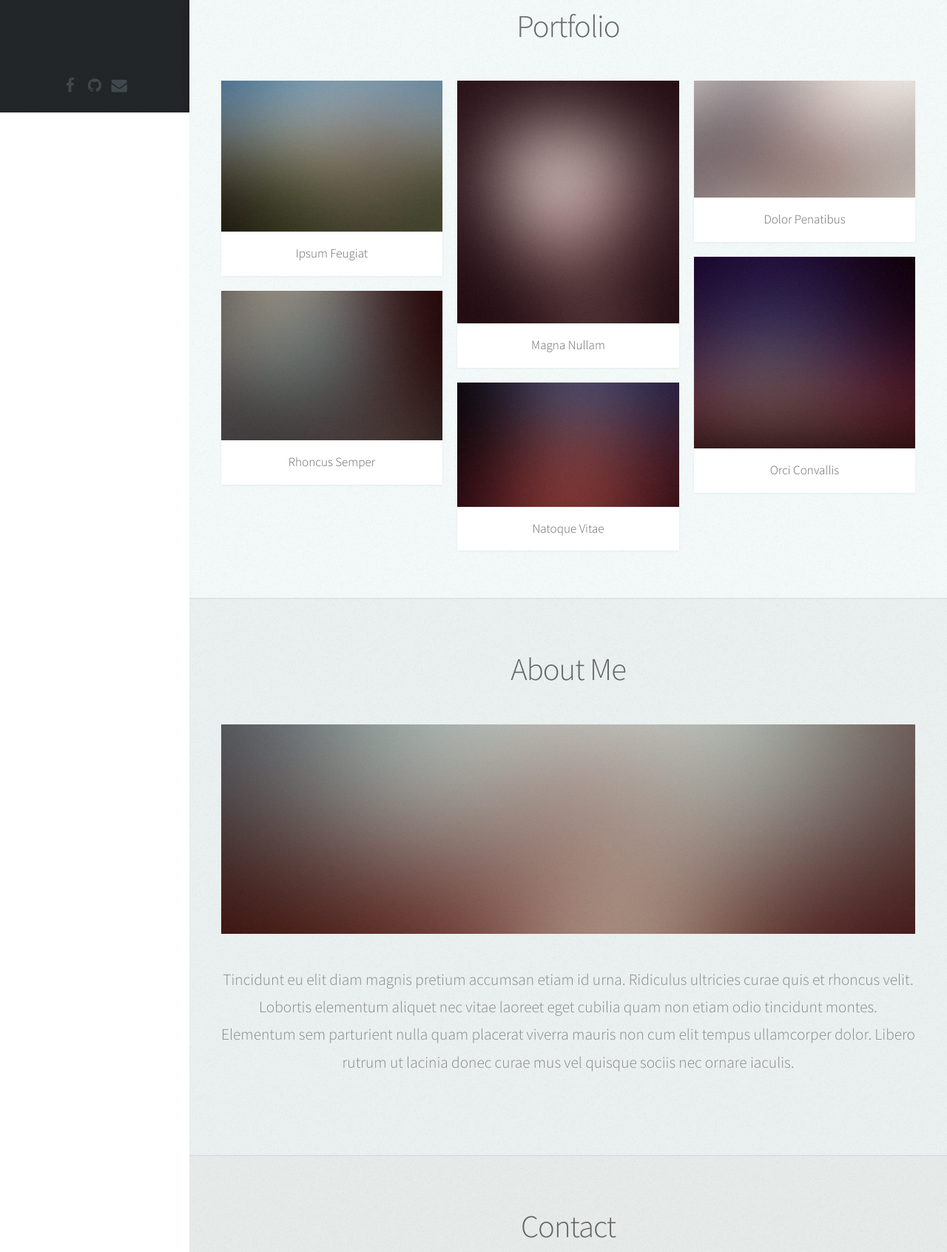
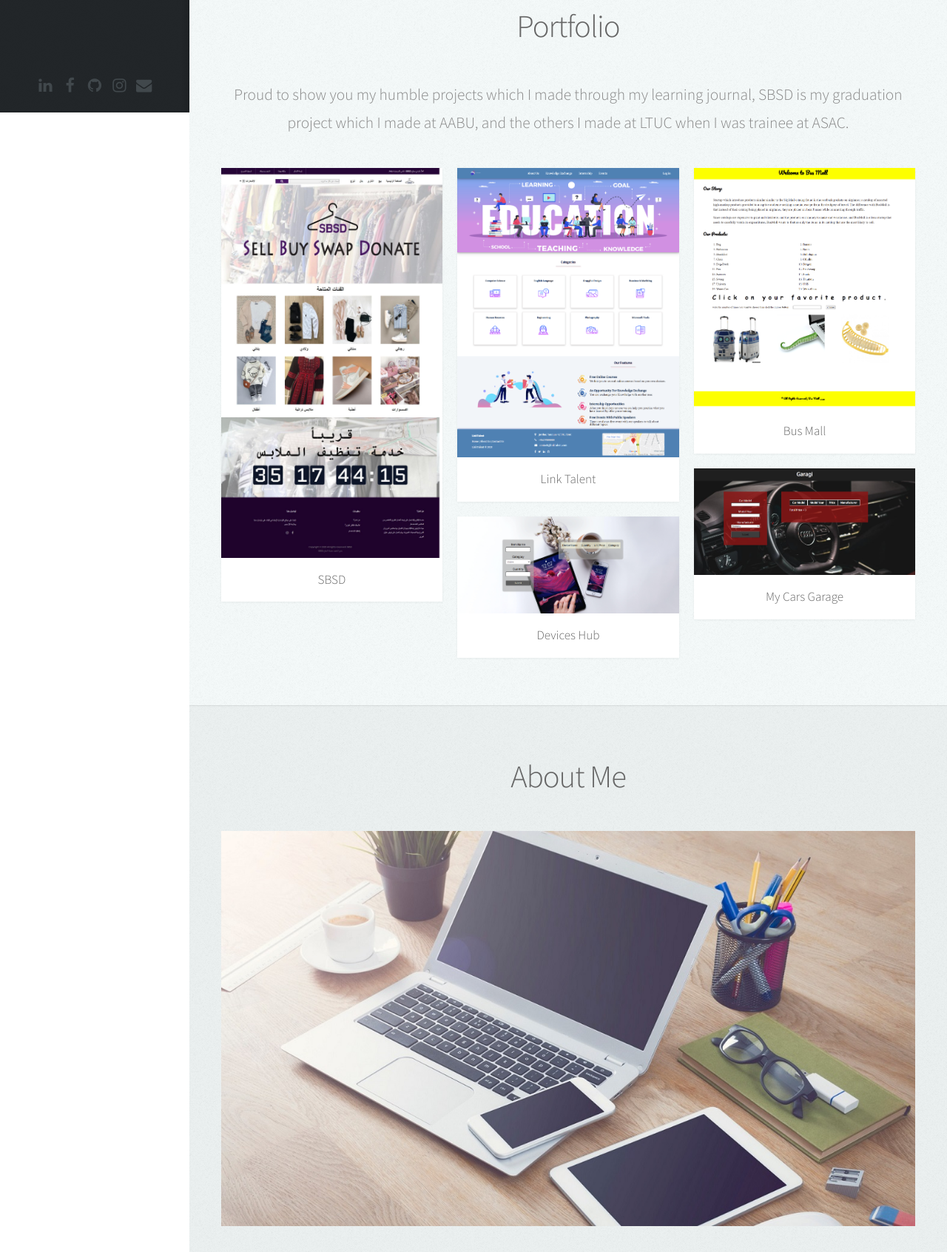
Before and after one commit to Tamaramoh12/TamaraPortfolio-, a website: page public/index.html in a window 1280 px wide. Shown: the part 648-2340 px from the top of the page at 74% size. Drawn offline with Linux system fonts and the light colour scheme.

Commit message:
change content

```diff
--- a/public/index.html
+++ b/public/index.html
@@ -33,10 +33,10 @@
 
 					<!-- Social Icons -->
 						<ul class="icons">
-							<!-- <li><a href="#" class="icon fa-twitter"><span class="label">Twitter</span></a></li> -->
+							<li><a href="https://www.linkedin.com/in/tamara-hussien/" class="icon fa-linkedin"><span class="label">Linkedin</span></a></li>
 							<li><a href="https://www.facebook.com/TamaraHussien97" class="icon fa-facebook"><span class="label">Facebook</span></a></li>
 							<li><a href="https://github.com/Tamaramoh12" class="icon fa-github"><span class="label">Github</span></a></li>
-							<!-- <li><a href="#" class="icon fa-dribbble"><span class="label">Dribbble</span></a></li> -->
+							<li><a href="https://www.instagram.com/tamara_hus/" class="icon fa-instagram"><span class="label">Instagram</span></a></li>
 							<li><a href="mailto:tamarahussien97@gmail.com" class="icon fa-envelope"><span class="label">Email</span></a></li>
 						</ul>
 
@@ -58,7 +58,7 @@
 								<br />I'm a <strong>web developer </strong><br></h2>
 
 								<p>Welcome to my portfolio ..<br />
-								Here you can find some of <br> my work.</p>
+								Here you can find  <br>some of my work.</p>
 							</header>
 
 							<footer>
@@ -76,48 +76,51 @@
 								<h2>Portfolio</h2>
 							</header>
 
-							<p></p>
+							<p>Proud to show you my humble projects which I made through my learning journal, SBSD is my graduation project
+							which I made at AABU, and the others I made at LTUC when I was trainee at ASAC.</p>
 
 							<div class="row">
 								<div class="col-4 col-12-mobile">
 									<article class="item">
-										<a href="#" class="image fit"><img src="images/pic02.jpg" alt="" /></a>
+										<a href="https://drive.google.com/file/d/1sTYexwVAleM6bgYqsn9k3yHFsiQYsPVr/view?usp=sharing" class="image fit"><img src="images/SBSD.jpg" alt="SBSD"/></a>
 										<header>
-											<h3>Ipsum Feugiat</h3>
+											<h3>SBSD</h3>
 										</header>
 									</article>
-									<article class="item">
+
+									<!-- <article class="item">
 										<a href="#" class="image fit"><img src="images/pic03.jpg" alt="" /></a>
 										<header>
 											<h3>Rhoncus Semper</h3>
 										</header>
-									</article>
+									</article> -->
 								</div>
 								<div class="col-4 col-12-mobile">
 									<article class="item">
-										<a href="#" class="image fit"><img src="images/pic04.jpg" alt="" /></a>
+										<a href="https://linktalent.github.io/LinkTalent/index.html" class="image fit"><img src="images/LinkTalent.png" alt="" /></a>
 										<header>
-											<h3>Magna Nullam</h3>
+											<h3>Link Talent</h3>
 										</header>
 									</article>
 									<article class="item">
-										<a href="#" class="image fit"><img src="images/pic05.jpg" alt="" /></a>
+										<a href="https://tamaramoh12.github.io/Devices-Hub-/" class="image fit"><img src="images/Devices-Hub.png" alt="" /></a>
 										<header>
-											<h3>Natoque Vitae</h3>
+											<h3>Devices Hub</h3>
 										</header>
 									</article>
 								</div>
 								<div class="col-4 col-12-mobile">
+
 									<article class="item">
-										<a href="#" class="image fit"><img src="images/pic06.jpg" alt="" /></a>
+										<a href="https://tamaramoh12.github.io/BusMall/" class="image fit"><img src="images/BusMall.png" alt="" /></a>
 										<header>
-											<h3>Dolor Penatibus</h3>
+											<h3>Bus Mall</h3>
 										</header>
 									</article>
 									<article class="item">
-										<a href="#" class="image fit"><img src="images/pic07.jpg" alt="" /></a>
+										<a href="https://tamaramoh12.github.io/My-Cars-Garage/" class="image fit"><img src="images/My-Cars-Garage.png" alt="" /></a>
 										<header>
-											<h3>Orci Convallis</h3>
+											<h3>My Cars Garage</h3>
 										</header>
 									</article>
 								</div>
@@ -134,15 +137,13 @@
 								<h2>About Me</h2>
 							</header>
 
-							<a href="#" class="image featured"><img src="images/pic08.jpg" alt="" /></a>
+							<a href="#" class="image featured"><img src="images/Background.jpg" alt="" /></a>
 
-							<p>Tincidunt eu elit diam magnis pretium accumsan etiam id urna. Ridiculus
-							ultricies curae quis et rhoncus velit. Lobortis elementum aliquet nec vitae
-							laoreet eget cubilia quam non etiam odio tincidunt montes. Elementum sem
-							parturient nulla quam placerat viverra mauris non cum elit tempus ullamcorper
-							dolor. Libero rutrum ut lacinia donec curae mus vel quisque sociis nec
-							ornare iaculis.</p>
-
+							<p>I have just graduated with a very good rate, I'm interested in web development especially front-end,
+							business analysis, and manual testing. Very good in the English language, highly-skilled in self-learning
+							and have good experience with Microsoft office programs. On the other side, I'm an active volunteer in
+							different fields, I am always excited to join teams and learn new things, I have a passion for everything I do,
+							and have the ability to adapt to any new work environment.</p>
 						</div>
 					</section>
 
@@ -154,10 +155,7 @@
 								<h2>Contact</h2>
 							</header>
 
-							<p>Elementum sem parturient nulla quam placerat viverra
-							mauris non cum elit tempus ullamcorper dolor. Libero rutrum ut lacinia
-							donec curae mus. Eleifend id porttitor ac ultricies lobortis sem nunc
-							orci ridiculus faucibus a consectetur. Porttitor curae mauris urna mi dolor.</p>
+							<p>Feel Free To Contact Me Anytime.</p>
 
 							<form method="post" action="#">
 								<div class="row">
@@ -195,6 +193,5 @@
 			<script src="assets/js/breakpoints.min.js"></script>
 			<script src="assets/js/util.js"></script>
 			<script src="assets/js/main.js"></script>
-
 	</body>
 </html>
```
Also changed, not shown: public/images/Background.jpg (added), public/images/BusMall.png (added), public/images/Devices-Hub.png (added), public/images/LinkTalent.png (added), public/images/My-Cars-Garage.png (added), public/images/SBSD.jpg (added).
